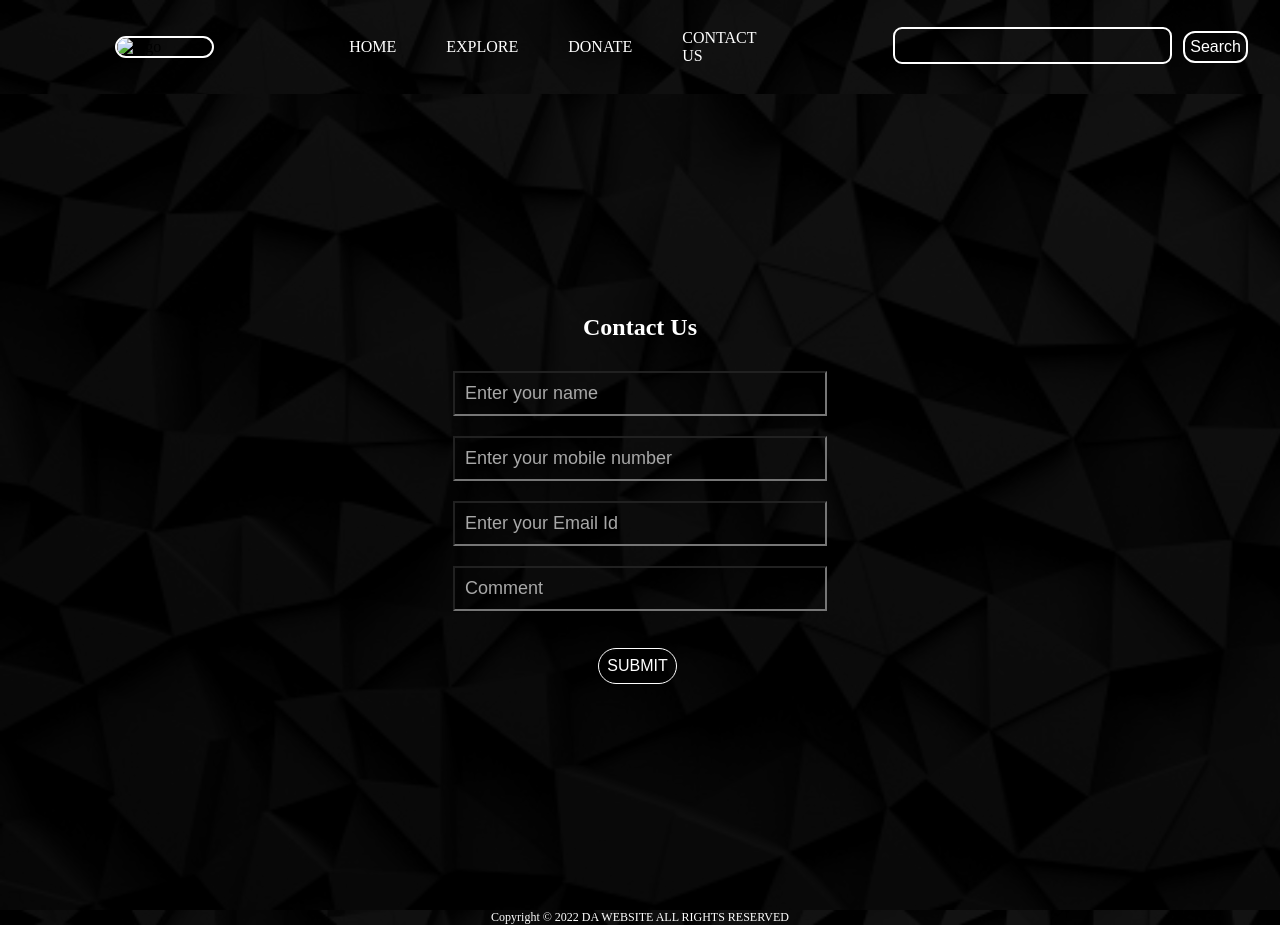
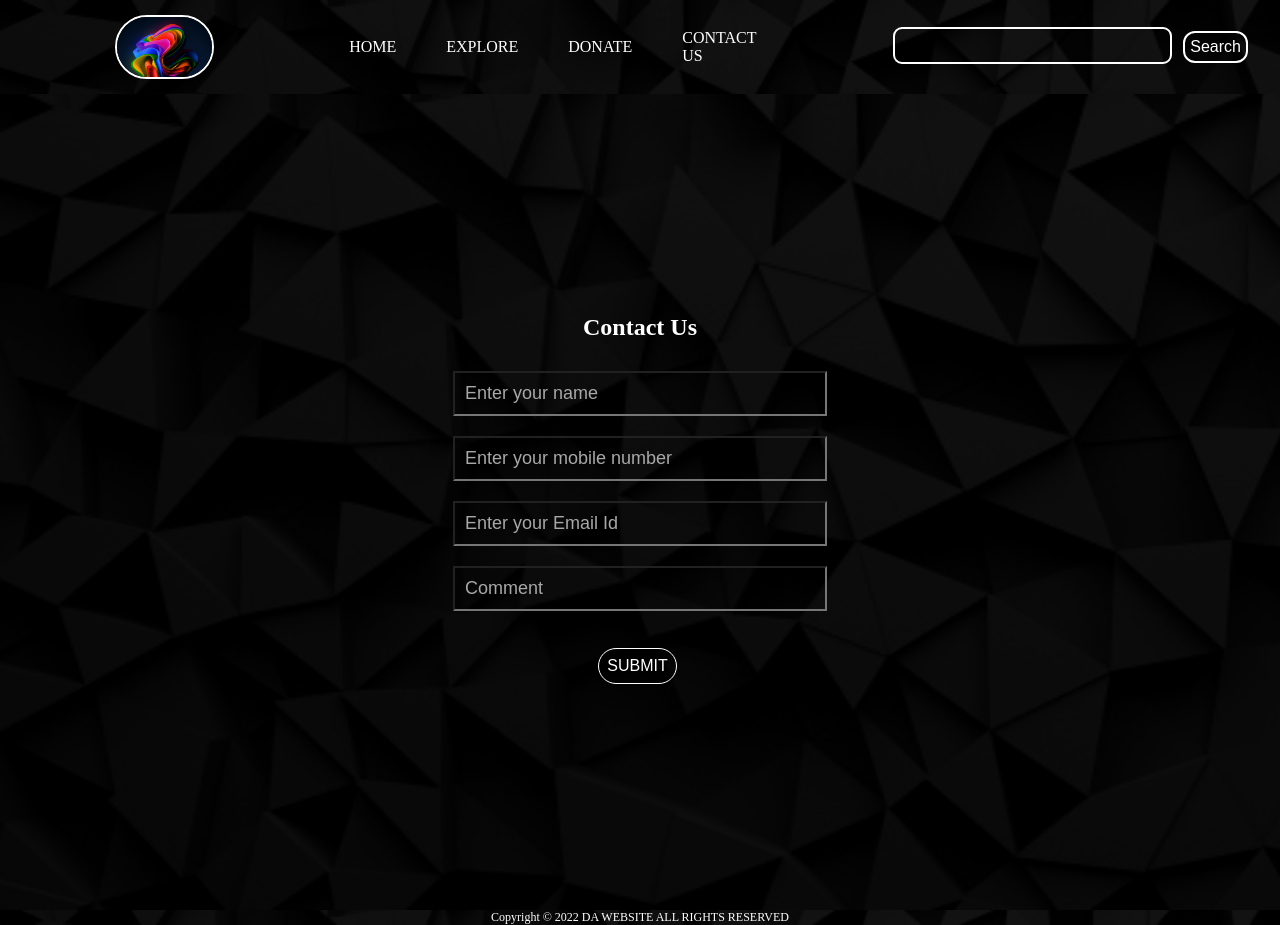
Before and after one commit to Puneet489/DA-Website, a website: page contact.html in a window 1280 px wide. Drawn offline with Linux system fonts and the light colour scheme.

Commit message:
name changed of image 4 to favicon

```diff
--- a/contact.html
+++ b/contact.html
@@ -7,13 +7,13 @@
     <meta name="viewport" content="width=device-width, initial-scale=1.0">
     <title>Contact Us</title>
     <link rel="stylesheet" href="CSS/style.css">
-    <link rel="icon" type="image/x-icon" href="/img/image4.webp">
+    <link rel="icon" type="image/x-icon" href="/img/favicon.webp">
 </head>
 
 <body>
     <nav class="navbar background h-nav">
         <ul class="nav-list v-class">
-            <div class="logo"><img src=img/image4.webp alt="logo"></div>
+            <div class="logo"><img src=img/favicon.webp alt="logo"></div>
             <li><a href="index.html">HOME</a></li>
             <li><a href="index.html#Explore">EXPLORE</a></li>
             <li><a href="donate.html">DONATE</a></li>
```
Also changed, not shown: donate.html (+2 -2 lines).
